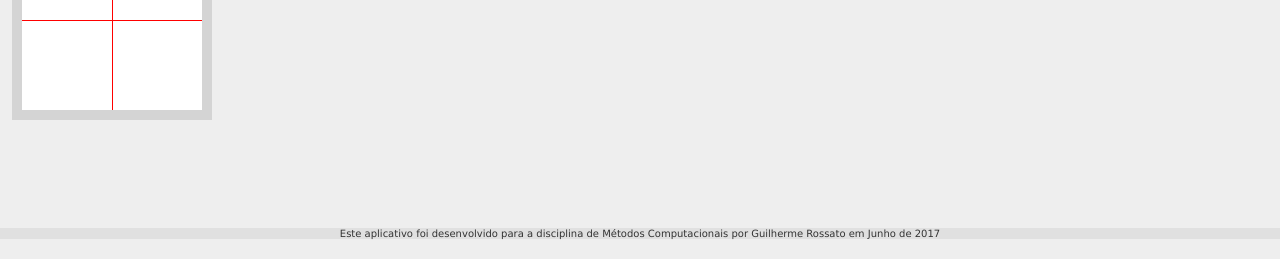
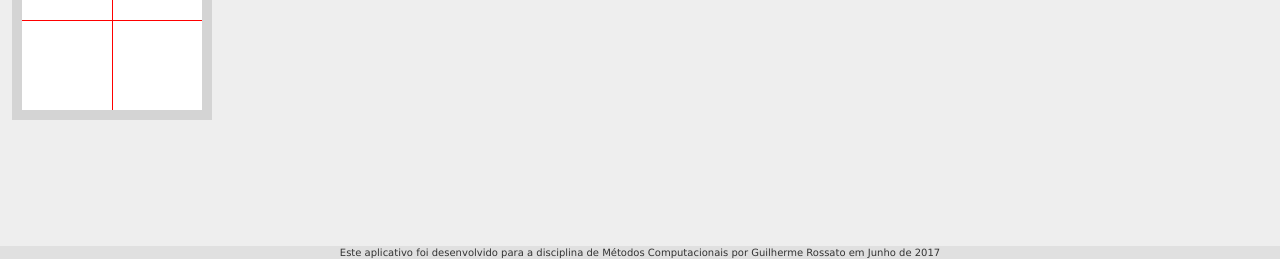
Before and after one commit to GuilhermeRossato/Web-Image-Processing, a plain HTML site: page index.html in a window 1280 px wide. Shown: the part 541-800 px from the top of the page. Drawn offline with Linux system fonts and the light colour scheme.

Commit message:
Put the span at the bottom of the image
It wasn't due to the scrolls, which won't be used.

```diff
--- a/style.css
+++ b/style.css
@@ -379,7 +379,8 @@ span.selectable {
 	font-size: 10px;
 	text-align:center;
 	width:100%;
-	bottom:20px;
+	bottom: 0px;
+	padding: 1px 0px;
 	left:0;
 	background-color:#E0E0E0;
 }
```
